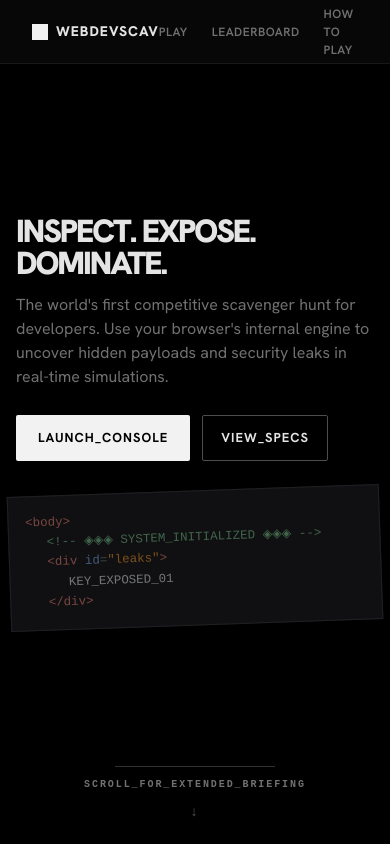
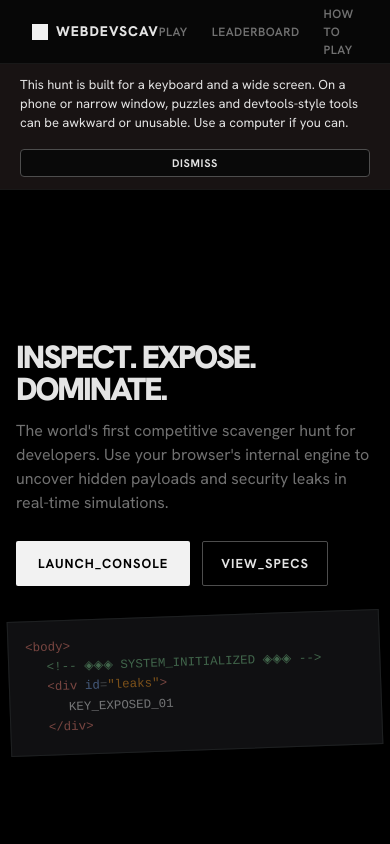
Before and after one commit to Tofulati/webdevscav, a React (Vite) app in the folder client/: page / in a window 390 px wide. Shown: the top 844 px of the page. Built offline with nearby package versions, Linux system fonts and the light colour scheme; no server answers; a web font is replaced by a local one.

Commit message:
update mobile detection warning

```diff
--- a/client/src/App.tsx
+++ b/client/src/App.tsx
@@ -1,5 +1,6 @@
 import { BrowserRouter, Routes, Route } from 'react-router-dom';
 import Navbar from './components/layout/Navbar';
+import { SmallScreenWarning } from './components/layout/SmallScreenWarning';
 import { Footer } from './components/layout/Footer';
 import LandingPage from './pages/LandingPage';
 import Instructions from './pages/Instructions';
@@ -13,6 +14,7 @@ export default function App() {
       <Analytics />
       <div className="app-layout">
         <Navbar />
+        <SmallScreenWarning />
 
         <main className="app-content">
           <Routes>
--- /dev/null
+++ b/client/src/components/layout/SmallScreenWarning.tsx
@@ -0,0 +1,50 @@
+import { useCallback, useEffect, useState } from 'react';
+
+/** Viewport width at or below which we assume a phone/tablet or cramped desktop window. */
+const NARROW_MEDIA = '(max-width: 900px)';
+
+const SESSION_DISMISSED_KEY = 'webdevscav-small-viewport-warning-dismissed';
+
+export function SmallScreenWarning() {
+  const [isNarrow, setIsNarrow] = useState(false);
+  const [dismissed, setDismissed] = useState(false);
+
+  useEffect(() => {
+    const mq = window.matchMedia(NARROW_MEDIA);
+    const sync = () => {
+      const narrow = mq.matches;
+      setIsNarrow(narrow);
+      if (!narrow) {
+        sessionStorage.removeItem(SESSION_DISMISSED_KEY);
+        setDismissed(false);
+      } else {
+        setDismissed(sessionStorage.getItem(SESSION_DISMISSED_KEY) === '1');
+      }
+    };
+    sync();
+    mq.addEventListener('change', sync);
+    return () => mq.removeEventListener('change', sync);
+  }, []);
+
+  const onDismiss = useCallback(() => {
+    sessionStorage.setItem(SESSION_DISMISSED_KEY, '1');
+    setDismissed(true);
+  }, []);
+
+  if (!isNarrow || dismissed) {
+    return null;
+  }
+
+  return (
+    <aside className="small-screen-warning" role="alert">
+      <p className="small-screen-warning-text">
+        This hunt is built for a keyboard and a wide screen. On a phone or narrow
+        window, puzzles and devtools-style tools can be awkward or unusable. Use a
+        computer if you can.
+      </p>
+      <button type="button" className="small-screen-warning-dismiss" onClick={onDismiss}>
+        Dismiss
+      </button>
+    </aside>
+  );
+}
--- a/client/src/index.css
+++ b/client/src/index.css
@@ -94,6 +94,53 @@
 
 .app-content {
   flex: 1;
+}
+
+.small-screen-warning {
+  display: flex;
+  align-items: flex-start;
+  justify-content: space-between;
+  gap: 16px;
+  padding: 12px 32px;
+  background: color-mix(in oklch, var(--warning) 18%, var(--bg-secondary));
+  border-bottom: 1px solid var(--border);
+  font-size: 13px;
+  line-height: 1.45;
+  color: var(--text);
+}
+
+.small-screen-warning-text {
+  flex: 1;
+  min-width: 0;
+  margin: 0;
+}
+
+.small-screen-warning-dismiss {
+  flex-shrink: 0;
+  font-family: var(--font-ui);
+  font-size: 11px;
+  font-weight: 700;
+  letter-spacing: 0.06em;
+  text-transform: uppercase;
+  padding: 6px 12px;
+  border-radius: var(--radius-sm);
+  border: 1px solid var(--border-strong);
+  background: var(--bg-surface);
+  color: var(--text);
+  cursor: pointer;
+}
+
+.small-screen-warning-dismiss:hover {
+  background: var(--bg-surface-hover);
+  border-color: var(--border-hover);
+}
+
+@media (max-width: 600px) {
+  .small-screen-warning {
+    flex-direction: column;
+    align-items: stretch;
+    padding: 12px 20px;
+  }
 }
 
 html {
```
Also changed, not shown: 5 other files (tests, documents, lock files or other folders).
